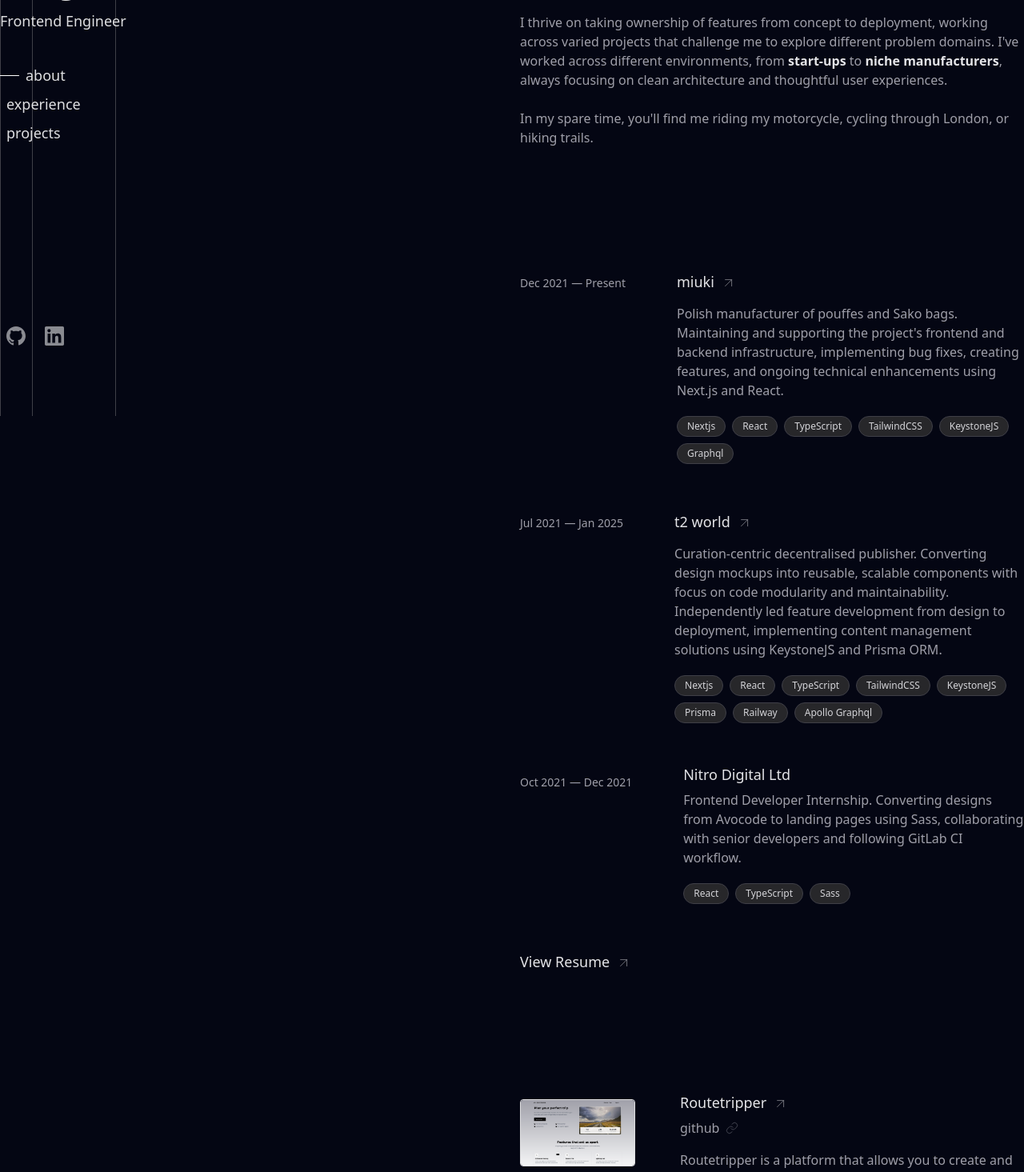
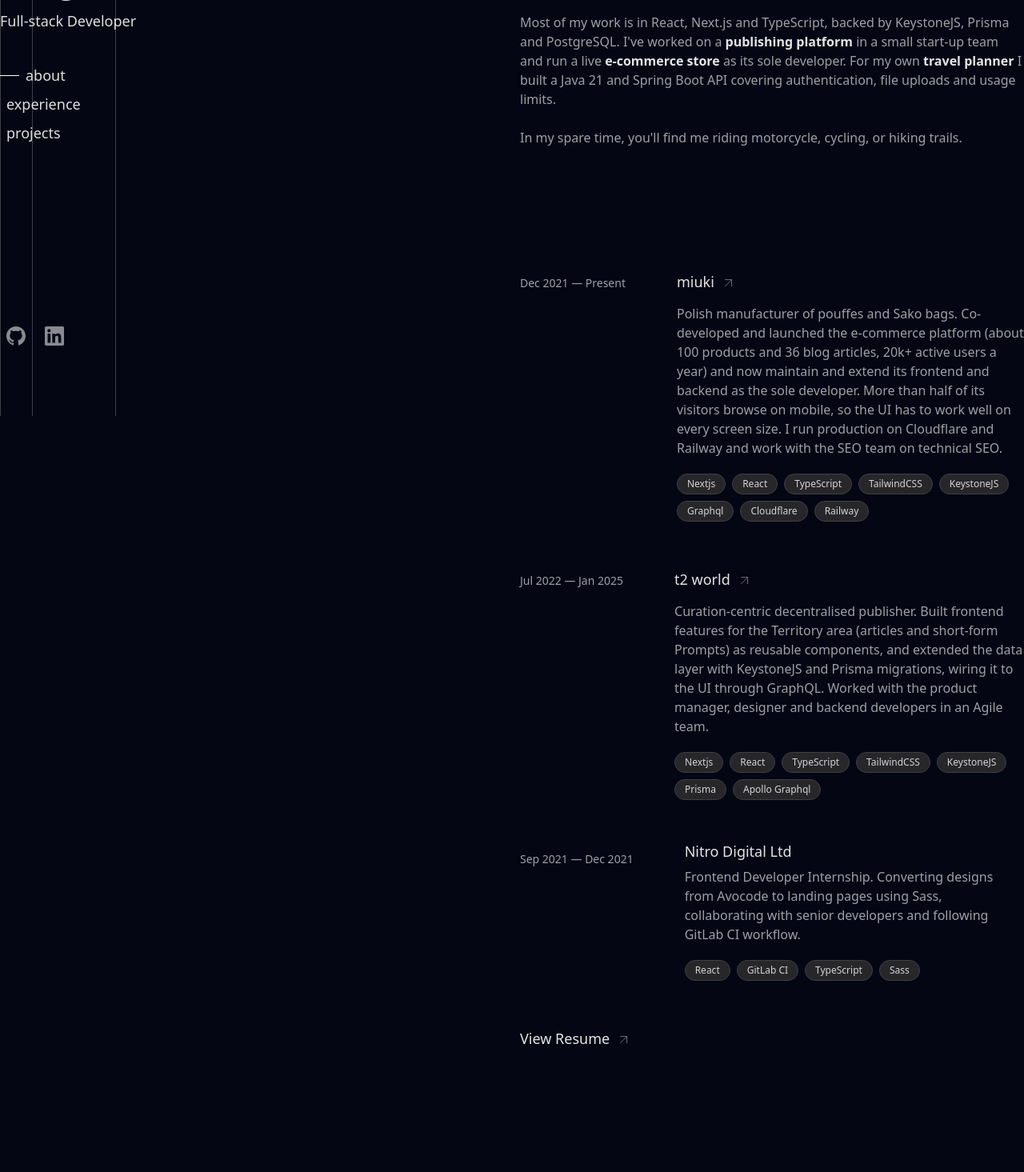
Before and after one commit to SzymonGos/szymongos.github.io, a React (Vite) app: page / in a window 1280 px wide. Shown: the part 280-1745 px from the top of the page at 80% size. Built offline with nearby package versions, Linux system fonts and the light colour scheme.

Commit message:
update portfolio, cv

```diff
--- a/src/App.tsx
+++ b/src/App.tsx
@@ -18,7 +18,7 @@
               <h1 className="text-5xl md:text-6xl lg:text-7xl font-bold">
                 <a href="/">Szymon Gos</a>
               </h1>
-              <h2 className="mt-5 text-lg">Frontend Engineer</h2>
+              <h2 className="mt-5 text-lg">Full-stack Developer</h2>
               <MenuContainer />
             </div>
             <SocialsSection />
--- a/src/components/AboutSection.tsx
+++ b/src/components/AboutSection.tsx
@@ -5,33 +5,37 @@
       className="scroll-mt-48 pt-10 md:pt-[25vh] mb-10 md:mb-20 text-zinc-400"
     >
       <p>
-        I'm an engineer who believes the best solutions come from understanding
-        the problem first, not the technology. I love taking complex challenges
-        and breaking them down into elegant, maintainable code that users never
-        have to think about.
+        I'm a full-stack developer who builds web products end to end: the data
+        model, the API and the interface on top of it. I start with the problem
+        rather than the technology, and focus on building software that's easy
+        to maintain and extend.
       </p>
       <br />
       <p>
-        I thrive on taking ownership of features from concept to deployment,
-        working across varied projects that challenge me to explore different
-        problem domains. I've worked across different environments, from{" "}
+        Most of my work is in React, Next.js and TypeScript, backed by
+        KeystoneJS, Prisma and PostgreSQL. I've worked on a{" "}
         <strong className="text-zinc-200">
           <a href="https://app.t2.world/" target="_blank">
-            start-ups
+            publishing platform
           </a>
         </strong>{" "}
-        to{" "}
+        in a small start-up team and run a live{" "}
         <strong className="text-zinc-200">
           <a href="https://www.miuki.pl/" target="_blank">
-            niche manufacturers
+            e-commerce store
           </a>
-        </strong>
-        , always focusing on clean architecture and thoughtful user experiences.
+        </strong>{" "}
+        as its sole developer. For my own{" "}
+        <strong className="text-zinc-200">
+          <a href="https://routetripper.com/">travel planner</a>
+        </strong>{" "}
+        I built a Java 21 and Spring Boot API covering authentication, file
+        uploads and usage limits.
       </p>
       <br />
       <p>
-        In my spare time, you'll find me riding my motorcycle, cycling through
-        London, or hiking trails.
+        In my spare time, you'll find me riding motorcycle, cycling, or hiking
+        trails.
       </p>
     </section>
   );
--- a/src/components/Experience/ExperienceSection.tsx
+++ b/src/components/Experience/ExperienceSection.tsx
@@ -12,7 +12,7 @@
       <ExperienceCard
         year="Dec 2021 — Present"
         title="miuki"
-        description="Polish manufacturer of pouffes and Sako bags. Maintaining and supporting the project's frontend and backend infrastructure, implementing bug fixes, creating features, and ongoing technical enhancements using Next.js and React."
+        description="Polish manufacturer of pouffes and Sako bags. Co-developed and launched the e-commerce platform (about 100 products and 36 blog articles, 20k+ active users a year) and now maintain and extend its frontend and backend as the sole developer. More than half of its visitors browse on mobile, so the UI has to work well on every screen size. I run production on Cloudflare and Railway and work with the SEO team on technical SEO."
         label={[
           "Nextjs",
           "React",
@@ -20,13 +20,15 @@
           "TailwindCSS",
           "KeystoneJS",
           "Graphql",
+          "Cloudflare",
+          "Railway",
         ]}
         projectUrl={MIUKI_URL}
       />
       <ExperienceCard
-        year="Jul 2021 — Jan 2025"
+        year="Jul 2022 — Jan 2025"
         title="t2 world"
-        description="Curation-centric decentralised publisher. Converting design mockups into reusable, scalable components with focus on code modularity and maintainability. Independently led feature development from design to deployment, implementing content management solutions using KeystoneJS and Prisma ORM."
+        description="Curation-centric decentralised publisher. Built frontend features for the Territory area (articles and short-form Prompts) as reusable components, and extended the data layer with KeystoneJS and Prisma migrations, wiring it to the UI through GraphQL. Worked with the product manager, designer and backend developers in an Agile team."
         label={[
           "Nextjs",
           "React",
@@ -34,20 +36,19 @@
           "TailwindCSS",
           "KeystoneJS",
           "Prisma",
-          "Railway",
           "Apollo Graphql",
         ]}
         projectUrl={T2_WORLD_URL}
       />
       <ExperienceCard
-        year="Oct 2021 — Dec 2021"
+        year="Sep 2021 — Dec 2021"
         title="Nitro Digital Ltd"
         description="Frontend Developer Internship. Converting designs from Avocode to landing pages using Sass, collaborating with senior developers and following GitLab CI workflow."
-        label={["React", "TypeScript", "Sass"]}
+        label={["React", "GitLab CI", "TypeScript", "Sass"]}
       />
 
       <LinkButton
-        url="/szymon_gos_cv.pdf"
+        url="/szymon_gos-full_stack_developer.pdf"
         title="View Resume"
         icon={<ArrowIcon />}
       />
--- a/src/components/Projects/ProjectCard.tsx
+++ b/src/components/Projects/ProjectCard.tsx
@@ -3,6 +3,11 @@
 import { LinkIcon } from "../Icons/LinkIcon";
 import Label from "../Label";
 import LinkButton from "../LinkButton";
+
+type TGithubUrls = {
+  label: string;
+  url: string;
+};
 
 type TProjectCardProps = {
   title: string;
@@ -10,7 +15,7 @@
   label: string[];
   image: string;
   projectUrl?: string;
-  githubUrl?: string;
+  githubUrls?: TGithubUrls[];
 };
 
 const ProjectCard: FC<TProjectCardProps> = ({
@@ -19,7 +24,7 @@
   label,
   image,
   projectUrl,
-  githubUrl,
+  githubUrls,
 }) => {
   return (
     <div className="flex mb-16 flex-col md:flex-row gap-10 md:gap-14">
@@ -31,14 +36,15 @@
           <h3 className="mb-4">
             <LinkButton url={projectUrl} title={title} icon={<ArrowIcon />} />
           </h3>
-          {githubUrl && (
-            <LinkButton
-              url={githubUrl}
-              title="github"
-              type="secondary"
-              icon={<LinkIcon />}
-            />
-          )}
+          {githubUrls &&
+            githubUrls?.map((link) => (
+              <LinkButton
+                url={link.url}
+                title={link.label}
+                type="secondary"
+                icon={<LinkIcon />}
+              />
+            ))}
         </div>
         <p className="mb-5 text-zinc-400">{description}</p>
         <div className="flex flex-wrap gap-2 mt-3">
--- a/src/components/Projects/ProjectsSection.tsx
+++ b/src/components/Projects/ProjectsSection.tsx
@@ -1,5 +1,6 @@
 import {
-  ROUTETRIPPER_GITHUB_URL,
+  ROUTETRIPPER_BACKEND_GITHUB_URL,
+  ROUTETRIPPER_FRONTEND_GITHUB_URL,
   ROUTETRIPPER_IMAGE,
   ROUTETRIPPER_URL,
 } from "../../constants";
@@ -10,19 +11,26 @@
     <section id="projects" className="min-h-[40svh] pt-[10vh]">
       <ProjectCard
         title="Routetripper"
-        description="Routetripper is a platform that allows you to create and share your own routes using Google Maps API integration and features an AI chat assistant powered by OpenAI for enhanced user experience."
+        description="A travel-planning app with an AI chat for trip suggestions and Google Maps route planning. Next.js frontend and a standalone REST API in Java 21 and Spring Boot, with Clerk JWT authentication, Cloudinary image uploads, usage limits and Flyway migrations on PostgreSQL."
         label={[
-          "Nextjs",
+          "Java 21",
+          " Spring Boot",
+          "PostgreSQL",
+          "REST API",
+          "Next.js",
           "React",
           "TypeScript",
-          "TailwindCSS",
+          " Tailwind CSS",
+          "Clerk",
+          "Cloudinary",
           "Railway",
-          "Apollo Graphql",
-          "Cloudflare",
         ]}
         image={ROUTETRIPPER_IMAGE}
         projectUrl={ROUTETRIPPER_URL}
-        githubUrl={ROUTETRIPPER_GITHUB_URL}
+        githubUrls={[
+          { label: "Frontend", url: ROUTETRIPPER_FRONTEND_GITHUB_URL },
+          { label: "Backend", url: ROUTETRIPPER_BACKEND_GITHUB_URL },
+        ]}
       />
     </section>
   );
--- a/src/constants.tsx
+++ b/src/constants.tsx
@@ -4,6 +4,8 @@
 export const T2_WORLD_URL = "https://app.t2.world/";
 
 export const ROUTETRIPPER_URL = "https://routetripper.com/";
-export const ROUTETRIPPER_GITHUB_URL =
-  "https://github.com/SzymonGos/trip-planner";
+export const ROUTETRIPPER_FRONTEND_GITHUB_URL =
+  "https://github.com/SzymonGos/trip-planner-web";
+export const ROUTETRIPPER_BACKEND_GITHUB_URL =
+  "https://github.com/SzymonGos/trip-planner-api";
 export const ROUTETRIPPER_IMAGE = "/images/routetripper.png";
```
Also changed, not shown: 2 other files (tests, documents, lock files or other folders).
